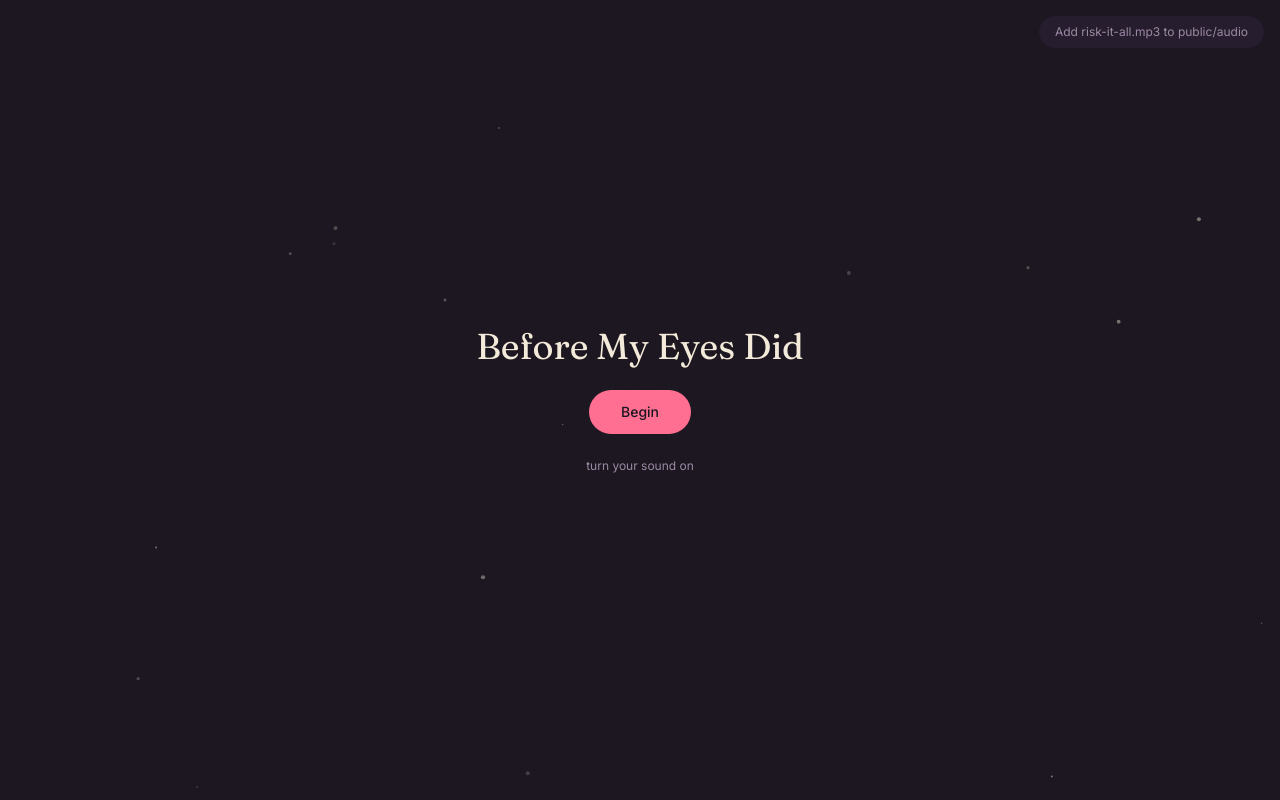
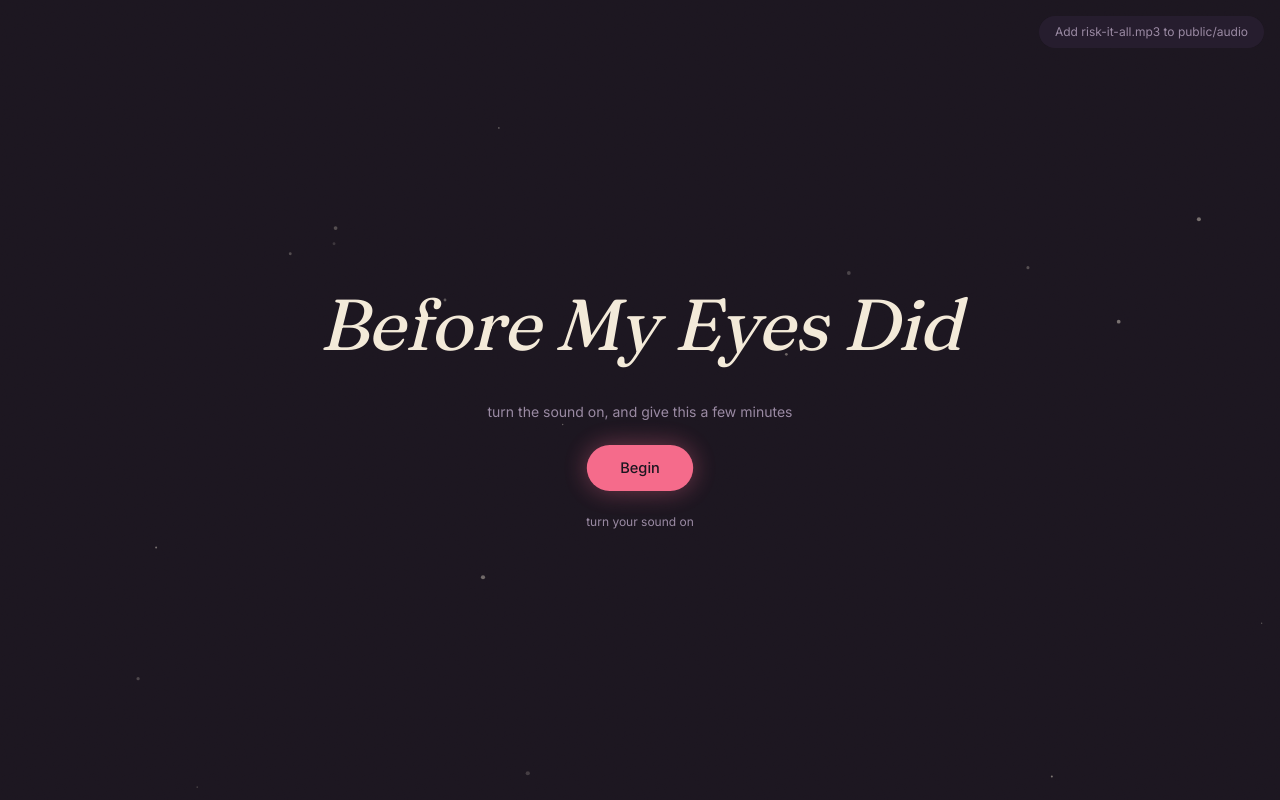
Before and after one commit to AliSabah22/my_fav_girl, a Next.js app: page / in a window 1280 px wide. Built offline with nearby package versions, Linux system fonts and the light colour scheme.

Commit message:
Redesign opening gate: title scale, subtitle, glowing pulsing Begin button

```diff
--- a/app/components/PreExperiencePrompt.tsx
+++ b/app/components/PreExperiencePrompt.tsx
@@ -1,6 +1,7 @@
 "use client";
 import { useEffect, useState } from "react";
 import { AnimatePresence, motion } from "framer-motion";
+import { signatureEase } from "../lib/motion";
 
 interface PreExperiencePromptProps {
   onBegin: () => void;
@@ -16,10 +17,17 @@ export default function PreExperiencePrompt({ onBegin }: PreExperiencePromptProp
 
   return (
     <div className="flex flex-col items-center gap-6 px-6 text-center">
-      <h1 className="font-display text-3xl text-cream sm:text-4xl">Before My Eyes Did</h1>
+      <h1 className="font-display italic text-[clamp(2.5rem,6vw,4.5rem)] tracking-[-0.01em] text-cream">
+        Before My Eyes Did
+      </h1>
+      <p className="max-w-[360px] text-sm text-muted">turn the sound on, and give this a few minutes</p>
       <button
         onClick={onBegin}
-        className="rounded-full bg-gold px-8 py-3 text-sm font-medium text-bg transition-transform hover:scale-105"
+        style={{
+          animation: "breathe 4s ease-in-out infinite",
+          boxShadow: "0 0 24px rgba(255,111,145,0.4)",
+        }}
+        className="rounded-full bg-gold px-8 py-3 text-sm font-medium text-bg"
       >
         Begin
       </button>
@@ -29,7 +37,7 @@ export default function PreExperiencePrompt({ onBegin }: PreExperiencePromptProp
             initial={{ opacity: 0 }}
             animate={{ opacity: 1 }}
             exit={{ opacity: 0 }}
-            transition={{ duration: 0.5 }}
+            transition={{ duration: 0.5, ease: signatureEase }}
             className="text-xs text-muted"
           >
             turn your sound on
```
